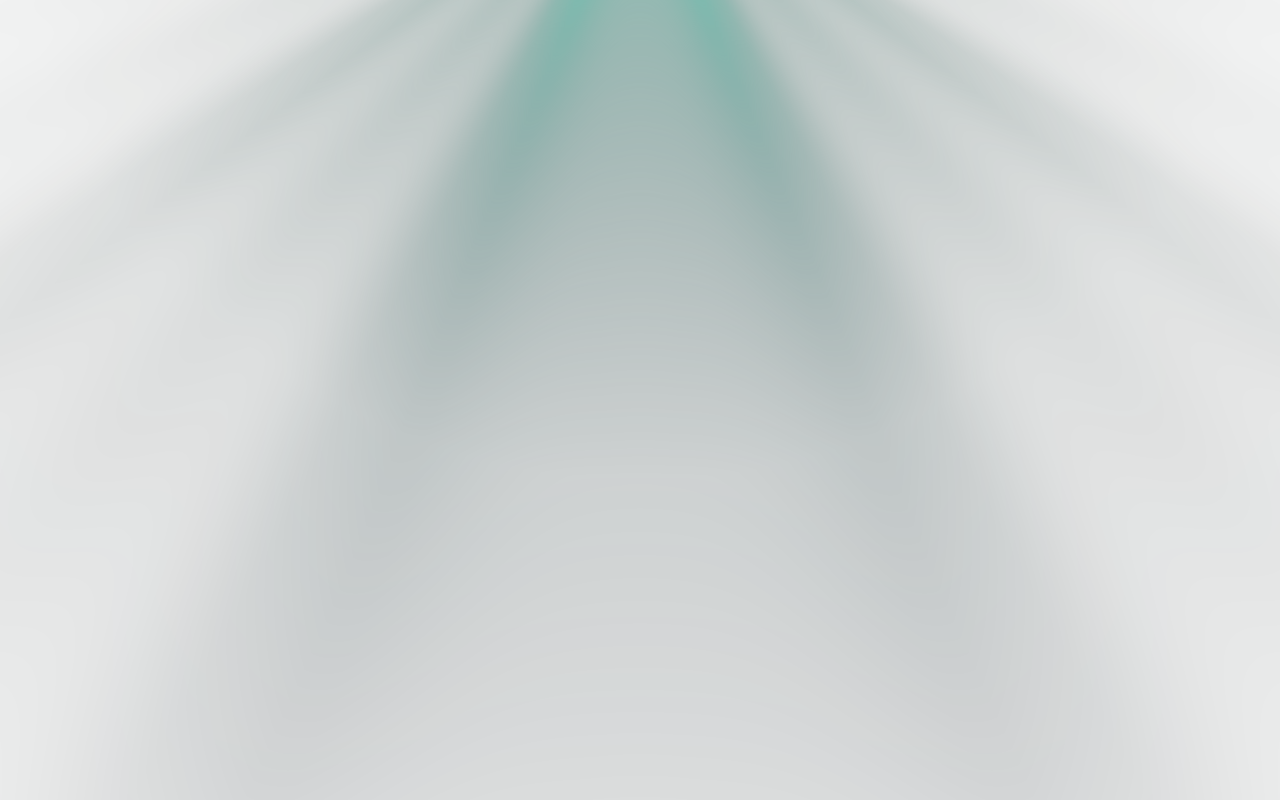
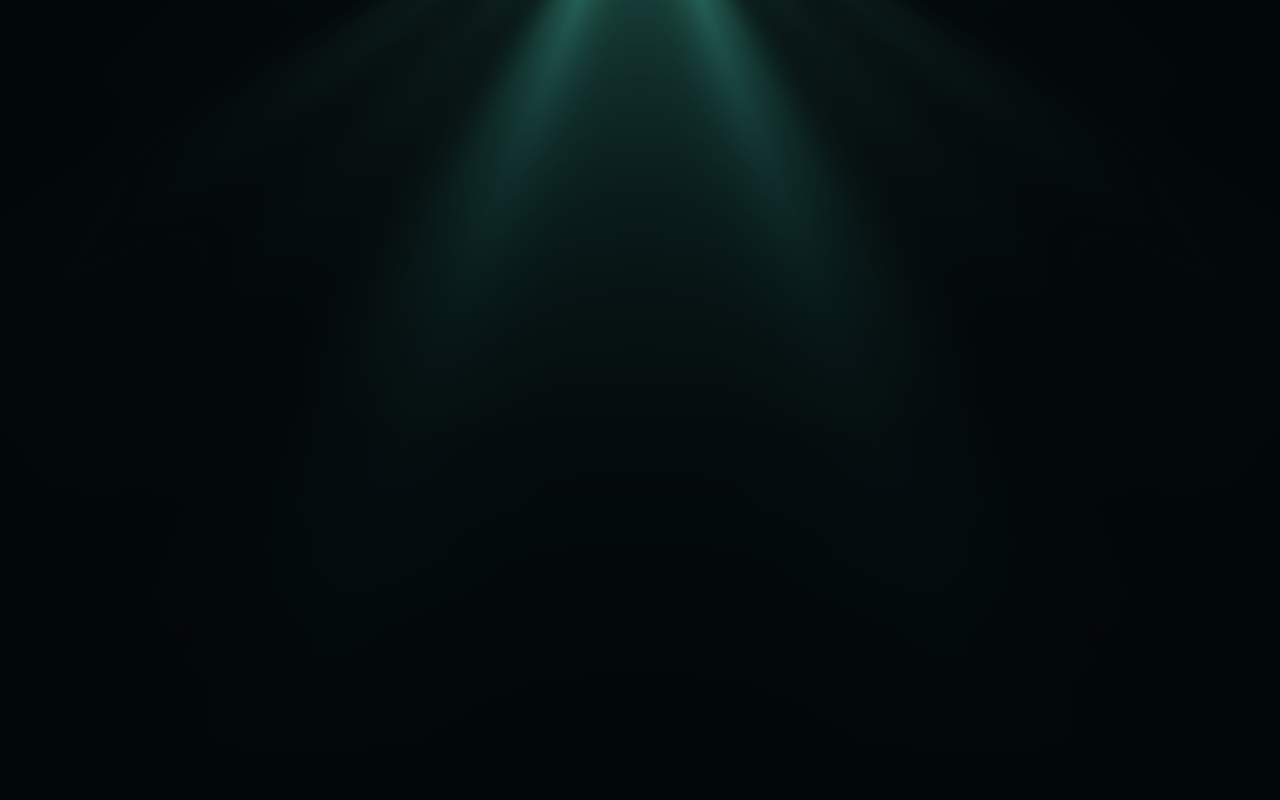
Before and after one commit to ctoreres/event-platform, a Next.js app: page / in a window 1280 px wide. Built offline with nearby package versions, Linux system fonts and the light colour scheme; a web font is replaced by a local one.

Commit message:
refactor: update styles

```diff
--- a/app/globals.css
+++ b/app/globals.css
@@ -11,11 +11,13 @@
   --color-dark-100: #0d161a;
   --color-dark-200: #182830;
   --radius: 0.625rem;
+  --background: #030708;
+  --foreground: #ffffff;
   --card: oklch(1 0 0);
   --card-foreground: oklch(0.145 0 0);
   --popover: oklch(1 0 0);
   --popover-foreground: oklch(0.145 0 0);
-  --primary: oklch(0.205 0 0);
+  --primary: #59deca;
   --primary-foreground: oklch(0.985 0 0);
   --secondary: oklch(0.97 0 0);
   --secondary-foreground: oklch(0.205 0 0);
@@ -40,8 +42,6 @@
   --sidebar-accent-foreground: oklch(0.205 0 0);
   --sidebar-border: oklch(0.922 0 0);
   --sidebar-ring: oklch(0.708 0 0);
-  --background: oklch(1 0 0);
-  --foreground: oklch(0.145 0 0);
 }
 
 @theme inline {
@@ -88,9 +88,6 @@
   --radius-md: calc(var(--radius) - 2px);
   --radius-lg: var(--radius);
   --radius-xl: calc(var(--radius) + 4px);
-  --radius-2xl: calc(var(--radius) + 8px);
-  --radius-3xl: calc(var(--radius) + 12px);
-  --radius-4xl: calc(var(--radius) + 16px);
 }
 
 @utility flex-center {
@@ -274,37 +271,3 @@
     }
   }
 }
-
-.dark {
-  --background: oklch(0.145 0 0);
-  --foreground: oklch(0.985 0 0);
-  --card: oklch(0.205 0 0);
-  --card-foreground: oklch(0.985 0 0);
-  --popover: oklch(0.205 0 0);
-  --popover-foreground: oklch(0.985 0 0);
-  --primary: oklch(0.922 0 0);
-  --primary-foreground: oklch(0.205 0 0);
-  --secondary: oklch(0.269 0 0);
-  --secondary-foreground: oklch(0.985 0 0);
-  --muted: oklch(0.269 0 0);
-  --muted-foreground: oklch(0.708 0 0);
-  --accent: oklch(0.269 0 0);
-  --accent-foreground: oklch(0.985 0 0);
-  --destructive: oklch(0.704 0.191 22.216);
-  --border: oklch(1 0 0 / 10%);
-  --input: oklch(1 0 0 / 15%);
-  --ring: oklch(0.556 0 0);
-  --chart-1: oklch(0.488 0.243 264.376);
-  --chart-2: oklch(0.696 0.17 162.48);
-  --chart-3: oklch(0.769 0.188 70.08);
-  --chart-4: oklch(0.627 0.265 303.9);
-  --chart-5: oklch(0.645 0.246 16.439);
-  --sidebar: oklch(0.205 0 0);
-  --sidebar-foreground: oklch(0.985 0 0);
-  --sidebar-primary: oklch(0.488 0.243 264.376);
-  --sidebar-primary-foreground: oklch(0.985 0 0);
-  --sidebar-accent: oklch(0.269 0 0);
-  --sidebar-accent-foreground: oklch(0.985 0 0);
-  --sidebar-border: oklch(1 0 0 / 10%);
-  --sidebar-ring: oklch(0.556 0 0);
-}
```
